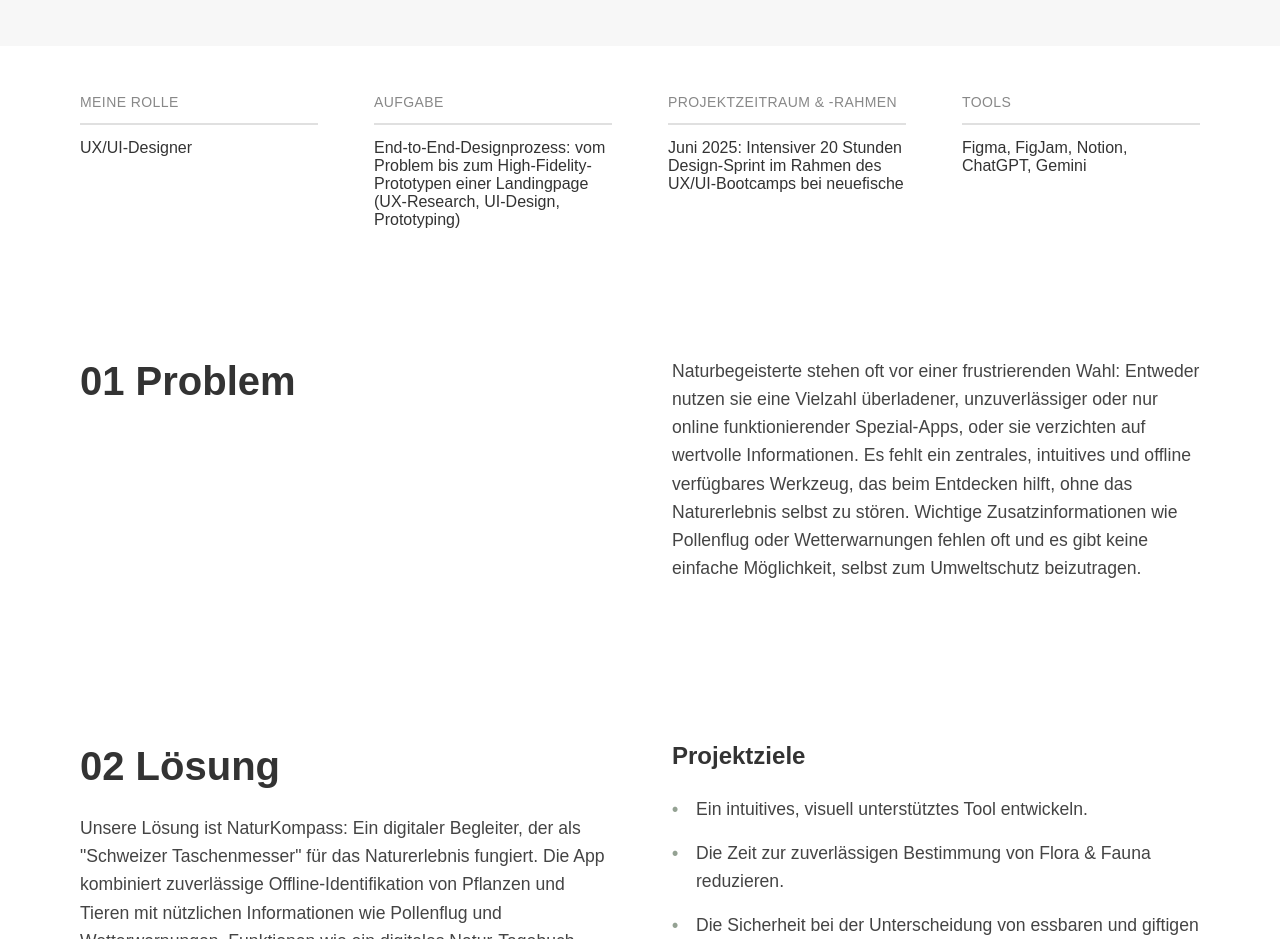
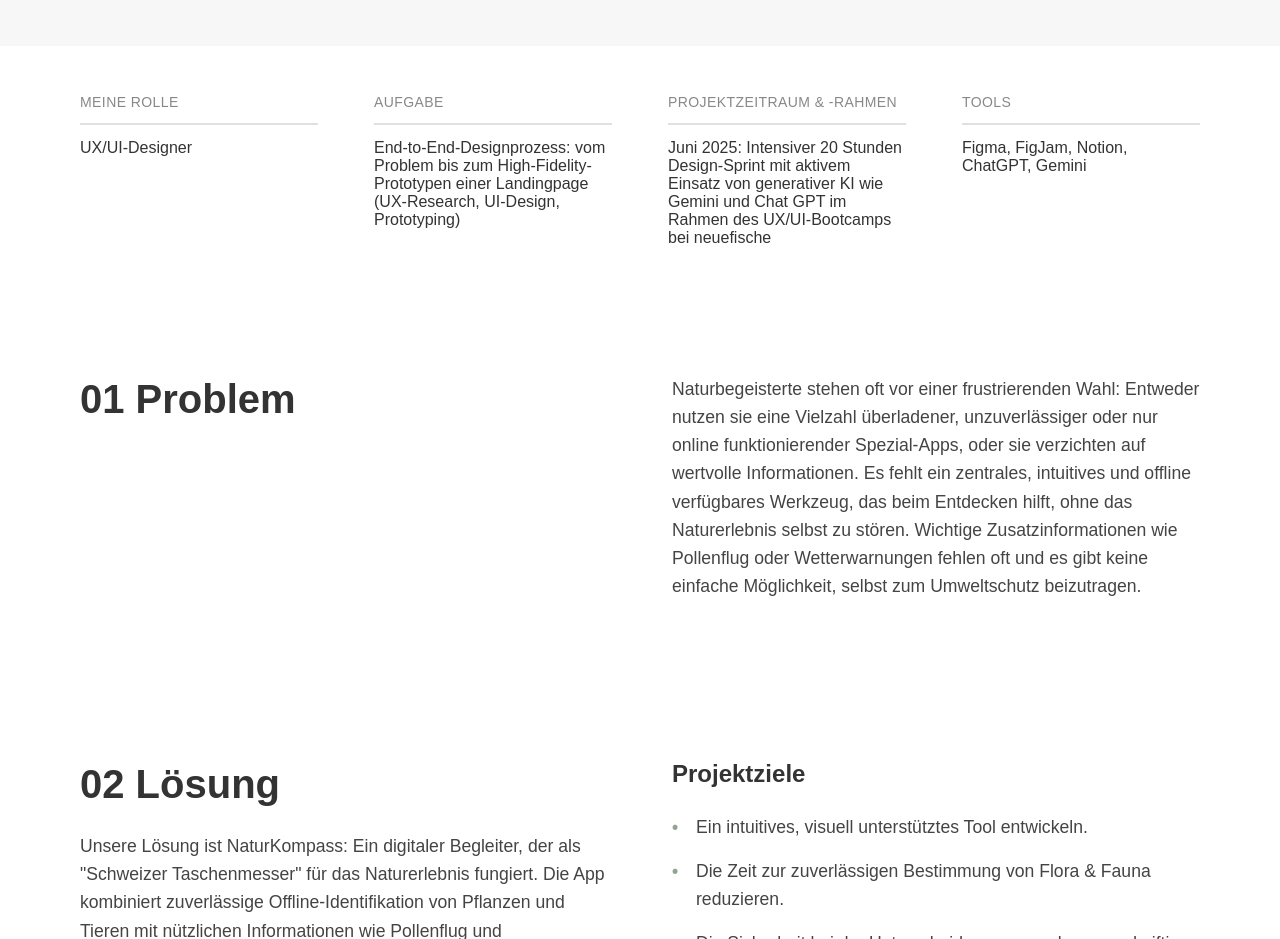
Before and after one commit to LilaKeller/Website-responsive-2, a website: page src/pages/P7_UXUI_FlavorFusion.html in a window 1280 px wide. Shown: the part 820-1759 px from the top of the page. Drawn offline with Linux system fonts and the light colour scheme.

Commit message:
Add AI integration mention to project timeframe in P7_UXUI_FlavorFusion.html

```diff
--- a/src/pages/P7_UXUI_FlavorFusion.html
+++ b/src/pages/P7_UXUI_FlavorFusion.html
@@ -338,7 +338,7 @@
             <div style="flex:1 1 0;min-width:180px;">
                 <div style="font-size:14px;color:#888;margin-bottom:0.9em;letter-spacing:0.03em;">PROJEKTZEITRAUM & -RAHMEN</div>
                 <div style="height:2px;width:100%;background:#e0e0e0;margin-bottom:0.9em;"></div>
-                <div style="font-weight:400;font-size:16px;">Juni 2025: Intensiver 20 Stunden Design-Sprint im Rahmen des UX/UI-Bootcamps bei neuefische</div>
+                <div style="font-weight:400;font-size:16px;">Juni 2025: Intensiver 20 Stunden Design-Sprint mit aktivem Einsatz von generativer KI wie Gemini und Chat GPT im Rahmen des UX/UI-Bootcamps bei neuefische</div>
             </div>
             <div style="flex:1 1 0;min-width:180px;">
                 <div style="font-size:14px;color:#888;margin-bottom:0.9em;letter-spacing:0.03em;">TOOLS</div>
```
